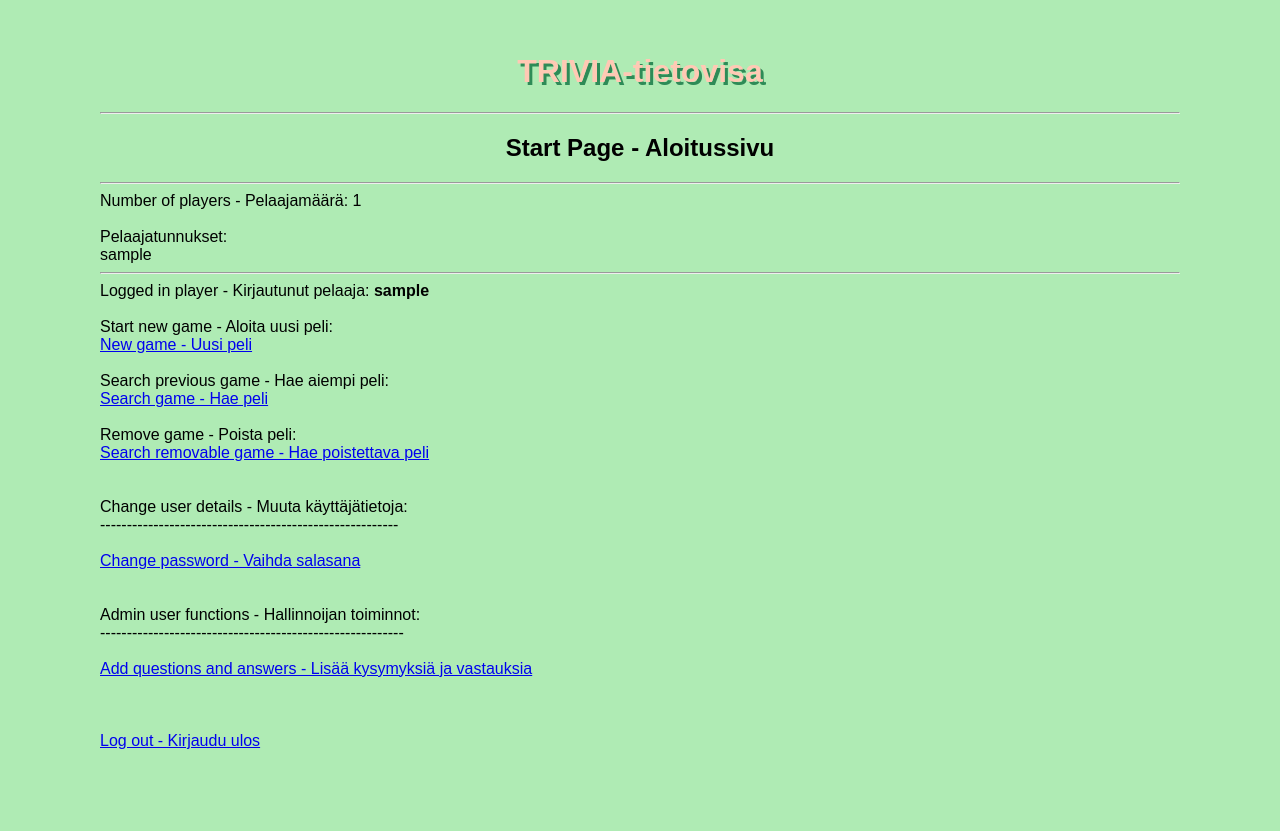
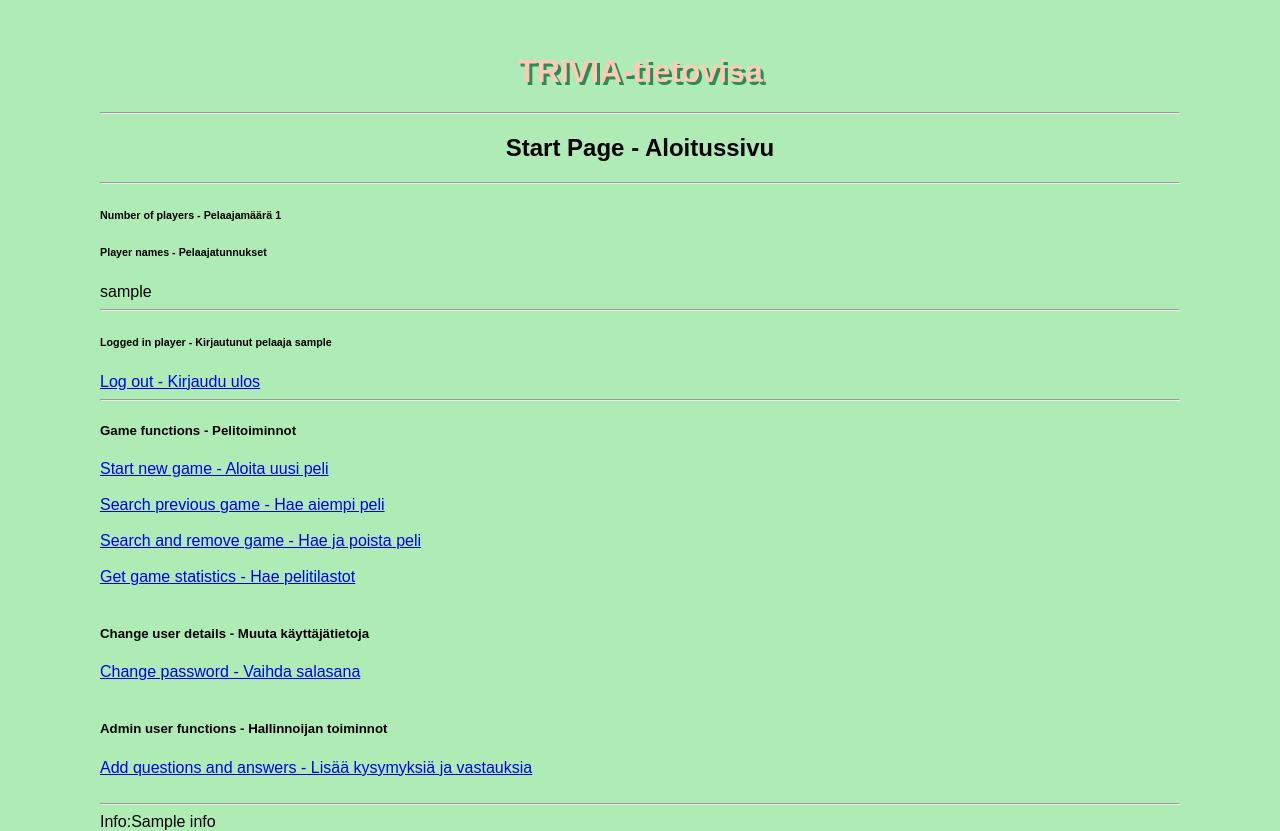
Before and after one commit to a-bzzzz/trivia, a Flask app: template templates/index.html in a window 1280 px wide. Before the commit the page ends 749 px from the top, so only its background shows below. Run offline with Flask 3, Linux system fonts and the light colour scheme; the visitor is signed in with stand-in values (Sample User, id 1); the template is opened without the code that fills it: most values are stand-ins (such as "Sample title", 1, 10 or a date in 2020); parts of the project's set-up code (start-up, migrations or seed data) failed here and were passed over.

Commit message:
Refactor index.html to get statistics

```diff
--- a/templates/index.html
+++ b/templates/index.html
@@ -5,58 +5,45 @@
 <h2>Start Page - Aloitussivu</h2>
 
 <hr>
-Number of players - Pelaajamäärä: {{ count }}
-<br>
-<br>
-Pelaajatunnukset:
-<br>
+<h6>Number of players - Pelaajamäärä <output>{{ count }}</output></h6>
+<h6>Player names - Pelaajatunnukset</h6> <output>
     {% for user in users %}
     {{ user.username }}
     {% endfor %}
+</output>
 <br>
 <hr>
 <form action="/" method="POST">
 {% if session.user_id %}
-Logged in player - Kirjautunut pelaaja: <b>{{ session.user_name }}</b>
-<br>
-<br>
-Start new game - Aloita uusi peli:<br>
-<a href="/menu">New game - Uusi peli</a>
+    <h6>Logged in player - Kirjautunut pelaaja <output>{{ session.user_name }}</output></h6>
+    <a href="/logout">Log out - Kirjaudu ulos</a>
+    <hr>
+    <h5>Game functions - Pelitoiminnot</h5>
+    <a href="/menu">Start new game - Aloita uusi peli</a></label>
     <br>
     {% if session.user_id != 0 %}
         <br>
-Search previous game - Hae aiempi peli:<br>
-<a href="/search">Search game - Hae peli</a><br>
+        <a href="/search">Search previous game - Hae aiempi peli</a><br>
         <br>
-Remove game - Poista peli:<br>
-<a href="/search_remove">Search removable game - Hae poistettava peli</a><br>
-<br><br>
-Change user details - Muuta käyttäjätietoja:<br>
---------------------------------------------------------<br>
+        <a href="/search_remove">Search and remove game - Hae ja poista peli</a><br>
         <br>
+        <a href="/stats">Get game statistics - Hae pelitilastot</a><br>
+        <br>
+        <h5>Change user details - Muuta käyttäjätietoja</h5>
         <a href="/change_password">Change password - Vaihda salasana</a><br>
         <br>
-<br>
         {% if session.user_role == 1 %}
-Admin user functions - Hallinnoijan toiminnot:<br>
----------------------------------------------------------<br>
-<br>
+            <h5>Admin user functions - Hallinnoijan toiminnot</h5>
             <a href="/add_questions_answers">Add questions and answers - Lisää kysymyksiä ja vastauksia</a><br>
         {% endif %}
     {% endif %}
-<br>
-<br>
-<br>
-<a href="/logout">Log out - Kirjaudu ulos</a>
-
 {% else %}
     You have not logged in - Et ole kirjautunut sisään
     <br>
     <br>
     <a href="/login">Log in - Kirjaudu</a>
-<br>
+{% endif %}
 <br>
 <hr>
-<b>Info:</p> {{ message }}
-{% endif %}
+<label>Info:</label><alert class="alert alert-info">{{ info }}</alert>
 {% endblock %}
```
Lines whose indentation alone changed are shown as unchanged.
